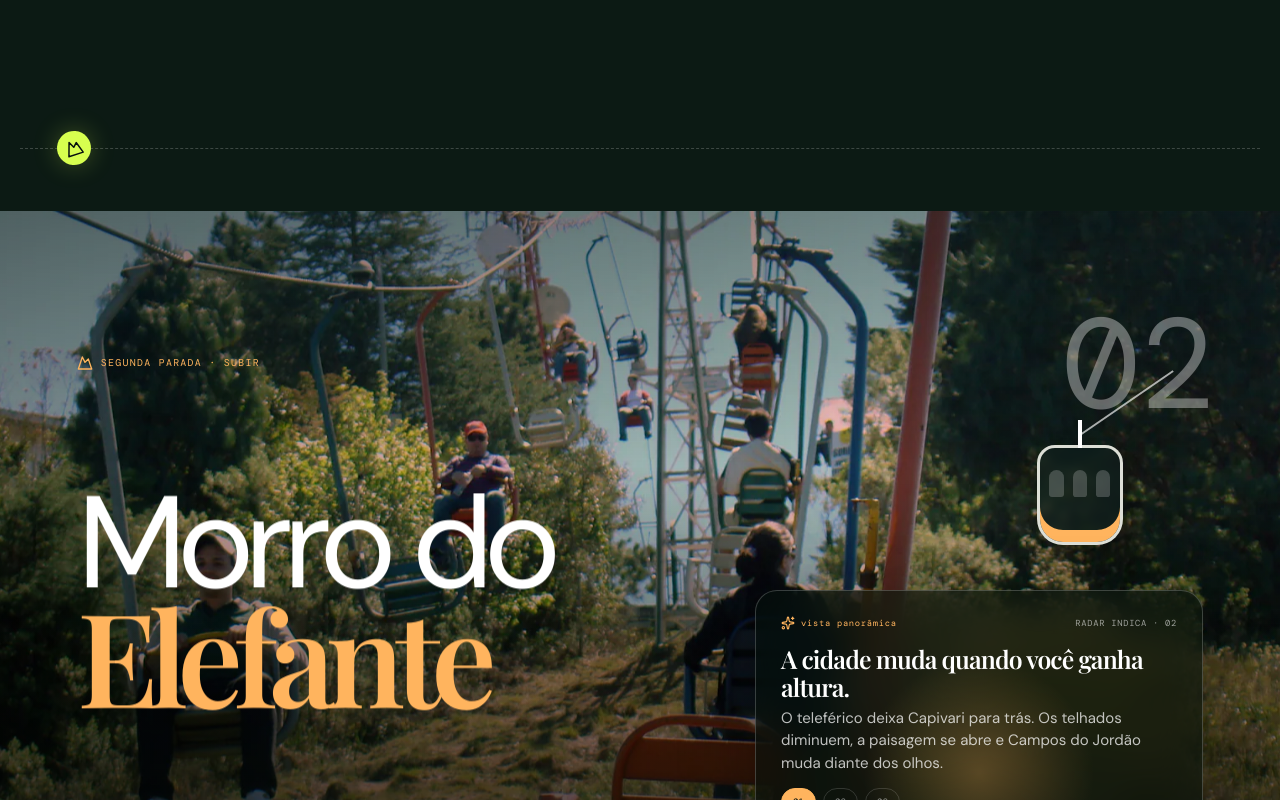
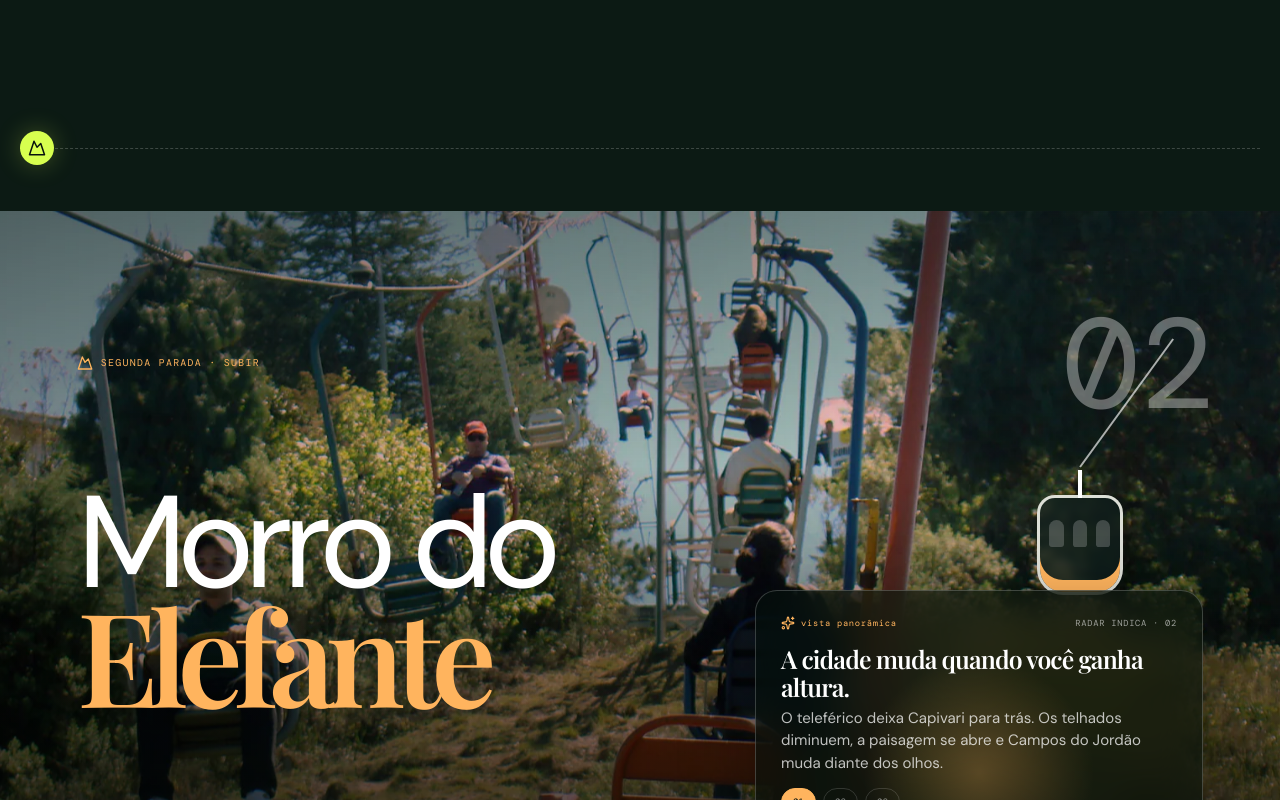
Before and after one commit to LaioBomfimDev/radar-site-camposjd, a React (Vite) app: page / in a window 1280 px wide. Shown: the part 6000-6800 px from the top of the page. Built offline with nearby package versions, Linux system fonts and the light colour scheme; a web font is replaced by a local one.

Commit message:
fix: sincroniza indicadores e amplia percursos do trem e teleferico

```diff
--- a/src/App.jsx
+++ b/src/App.jsx
@@ -451,14 +451,16 @@ function DestinationStory({ item, index, reducedMotion }) {
           x: () => cable.clientWidth - gondola.offsetWidth,
           y: 28,
           ease: 'none',
-          scrollTrigger: { trigger: root.current, start: 'top bottom', end: 'bottom top', scrub: 1, invalidateOnRefresh: true },
+          scrollTrigger: { trigger: root.current, start: 'top top', end: 'bottom bottom', scrub: 1, invalidateOnRefresh: true },
         })
       }
       if (index === 2) {
-        gsap.fromTo('.mini-train', { xPercent: -140 }, {
-          xPercent: 130,
+        const tracks = root.current.querySelector('.train-scene')
+        const train = tracks.querySelector('.mini-train')
+        gsap.fromTo(train, { x: 0 }, {
+          x: () => Math.max(0, tracks.clientWidth - train.offsetWidth),
           ease: 'none',
-          scrollTrigger: { trigger: root.current, start: 'top bottom', end: 'bottom top', scrub: 1 },
+          scrollTrigger: { trigger: root.current, start: 'top top', end: 'bottom bottom', scrub: 1, invalidateOnRefresh: true },
         })
       }
     }, root)
@@ -560,17 +562,11 @@ function StoryTransition({ number, kicker, lines, icon: Icon, reducedMotion }) {
         ease: 'power3.out',
         scrollTrigger: { trigger: root.current, start: 'top 55%', end: 'center 20%', scrub: 0.7 },
       })
-      gsap.from('.transition-rule-fill', {
-        scaleX: 0,
-        transformOrigin: 'left center',
+      // The fill endpoint and icon center share one progress value and track.
+      gsap.fromTo('.transition-rule', { '--route-progress': 0 }, {
+        '--route-progress': 1,
         ease: 'none',
         scrollTrigger: { trigger: root.current, start: 'top 60%', end: 'bottom 15%', scrub: 1 },
-      })
-      gsap.fromTo('.transition-orb', { x: 0, rotate: -18 }, {
-        x: () => Math.max(0, root.current.clientWidth - 72),
-        rotate: 18,
-        ease: 'none',
-        scrollTrigger: { trigger: root.current, start: 'top bottom', end: 'bottom top', scrub: 1, invalidateOnRefresh: true },
       })
     }, root)
     return () => ctx.revert()
--- a/src/styles.css
+++ b/src/styles.css
@@ -1000,10 +1000,10 @@ a {
 .cable-scene {
   position: absolute;
   z-index: 3;
-  top: 20%;
+  top: 16%;
   right: 16px;
   width: var(--cable-width);
-  height: clamp(130px, 24svh, 240px);
+  height: clamp(150px, 32svh, 360px);
   pointer-events: none;
 }
 
@@ -1089,7 +1089,7 @@ a {
 .mini-train {
   position: absolute;
   bottom: 18%;
-  left: 12%;
+  left: 0;
   display: flex;
   align-items: center;
   width: 126px;
@@ -1187,6 +1187,8 @@ a {
 }
 
 .transition-rule {
+  --route-progress: 0;
+  --orb-size: 34px;
   position: relative;
   height: 42px;
   border-bottom: 1px dashed rgba(255,255,255,.2);
@@ -1196,7 +1198,7 @@ a {
   position: absolute;
   bottom: -1px;
   left: 0;
-  width: 100%;
+  width: calc(var(--orb-size) / 2 + (100% - var(--orb-size)) * var(--route-progress));
   height: 1px;
   background: var(--acid);
 }
@@ -1204,11 +1206,11 @@ a {
 .transition-orb {
   position: absolute;
   bottom: -17px;
-  left: 3%;
+  left: calc((100% - var(--orb-size)) * var(--route-progress));
   display: grid;
   place-items: center;
-  width: 34px;
-  height: 34px;
+  width: var(--orb-size);
+  height: var(--orb-size);
   color: var(--ink);
   border-radius: 50%;
   background: var(--acid);
```
